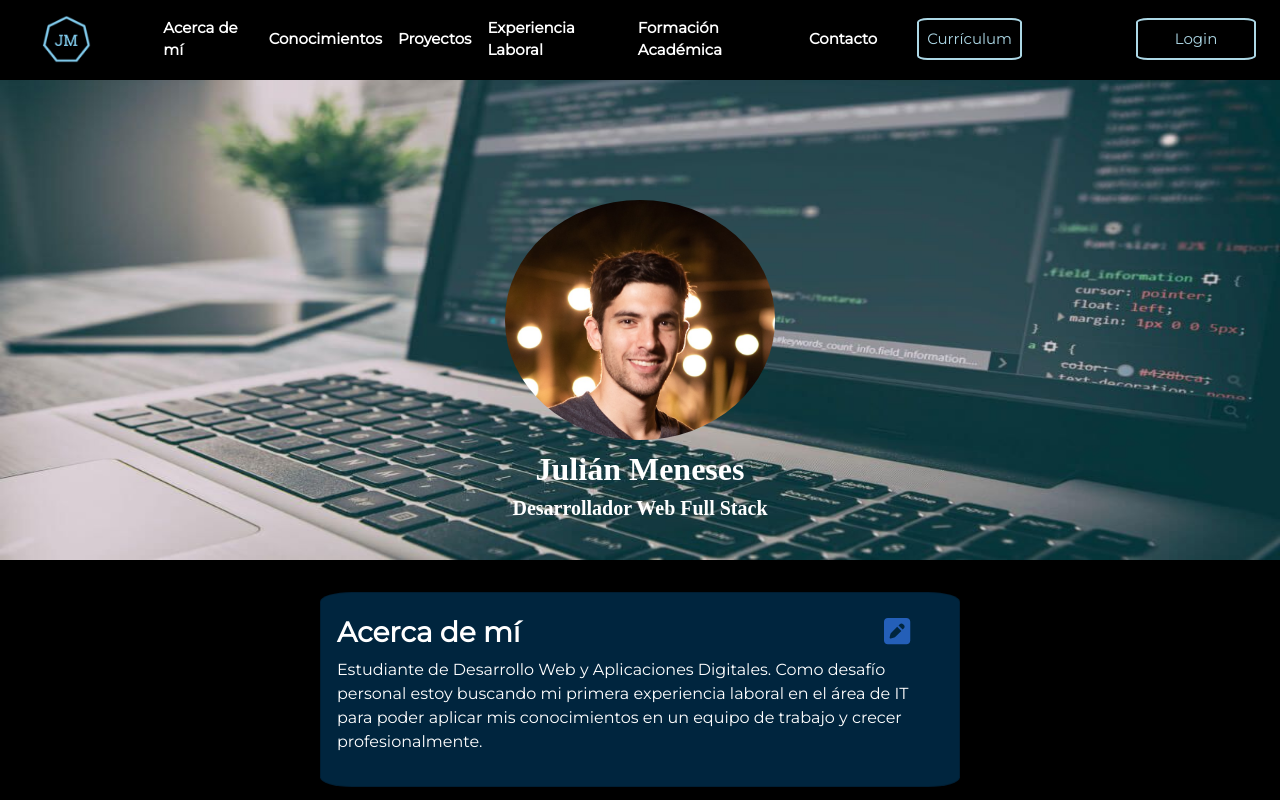
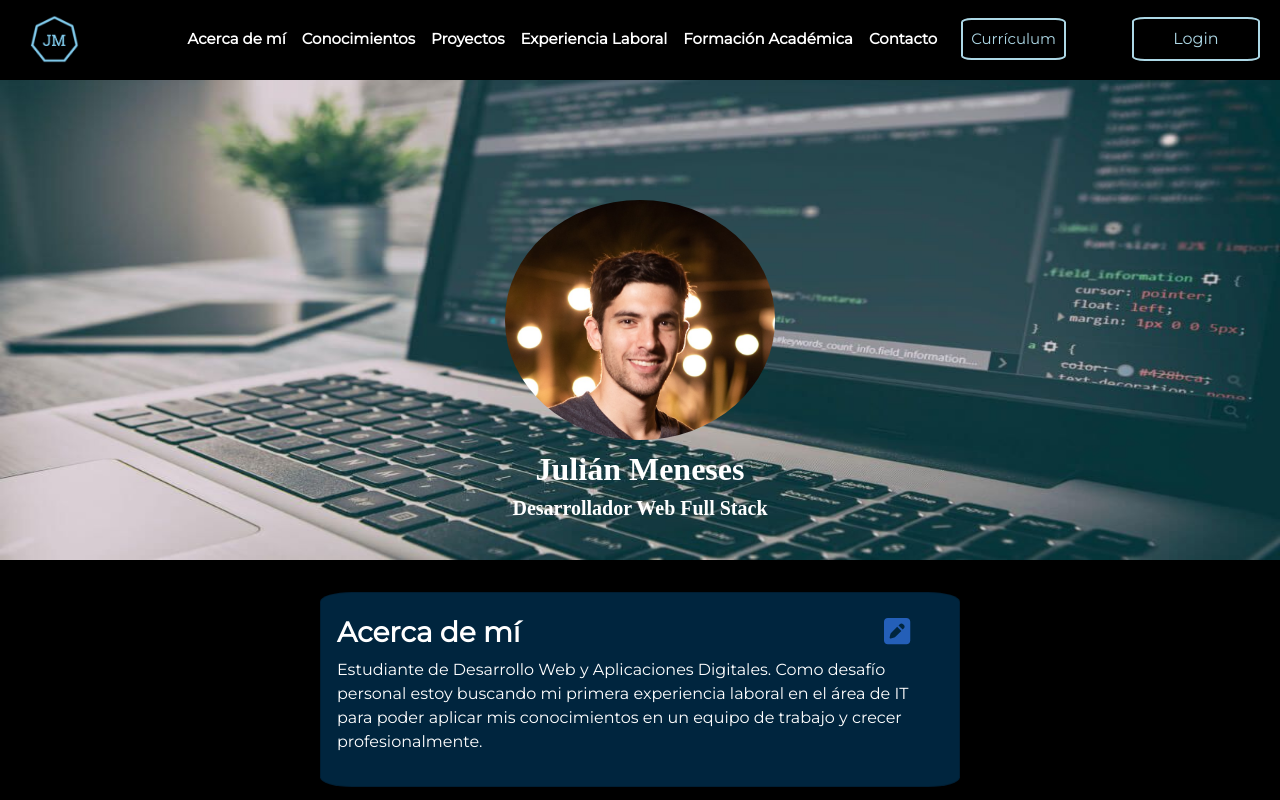
Before and after one commit to JulianMeneses1/Portafolio-FrontEnd-AP, an Angular app in the folder Proyecto-Angular/: page / in a window 1280 px wide. Shown: the top 800 px of the page. Built offline with nearby package versions, Linux system fonts and the light colour scheme.

Commit message:
realineacion nav-bar

```diff
--- a/Proyecto-Angular/src/app/components/header/header.component.html
+++ b/Proyecto-Angular/src/app/components/header/header.component.html
@@ -1,16 +1,15 @@
 <header>
     <nav class="navbar navbar-expand-lg fixed-top p-1" id="menu">
-        <div class="container-fluid">
             <a class="navbar-brand ms-3" href="#">
                 <img id="logo" src="../assets/logo2.png">
             </a>
-            <button class="navbar-toggler bg-secondary" type="button" data-bs-toggle="collapse"
+            <button class="navbar-toggler bg-secondary me-1" type="button" data-bs-toggle="collapse"
             data-bs-target="#navbarSupportedContent" aria-controls="navbarSupportedContent"
             aria-expanded="false" aria-label="Toggle navigation">
                 <span class="navbar-toggler-icon"></span>
             </button>
-            <div class="collapse navbar-collapse justify-content-around" id="navbarSupportedContent">
-                <ul id="nav-colapsado" class="navbar-nav mb-2 ms-5 mb-lg-0 align-items-center">
+            <div class="collapse navbar-collapse justify-content-end" id="navbarSupportedContent">
+                <ul id="nav-colapsado" class="navbar-nav mb-2 me-2 mb-lg-0 align-items-center">
                     <li class="nav-item">
                         <a class="nav-link" href="#acerca de mi">Acerca de mí</a>
                     </li>
@@ -29,13 +28,13 @@
                     <li class="nav-item">
                         <a class="nav-link" href="#contacto">Contacto</a>
                     </li>
-                    <li class="nav-item ms-4">
+                    <li class="nav-item ms-2">
                         <a class="nav-link" href="#"> <button id="boton_cv" >Currículum</button></a>
                     </li>
-                    <li class="nav-item ms-5">
-                        <a class="nav-link" href="#"> <button id="boton_login" >Login</button></a>
-                    </li>
                 </ul>
+                <div class="d-flex justify-content-end me-lg-3 me-2">
+                    <a class="nav-link" href="#"> <button id="boton_login" >Login</button></a>
+                </div>
             </div>
-        </div>
+
     </nav>
```
